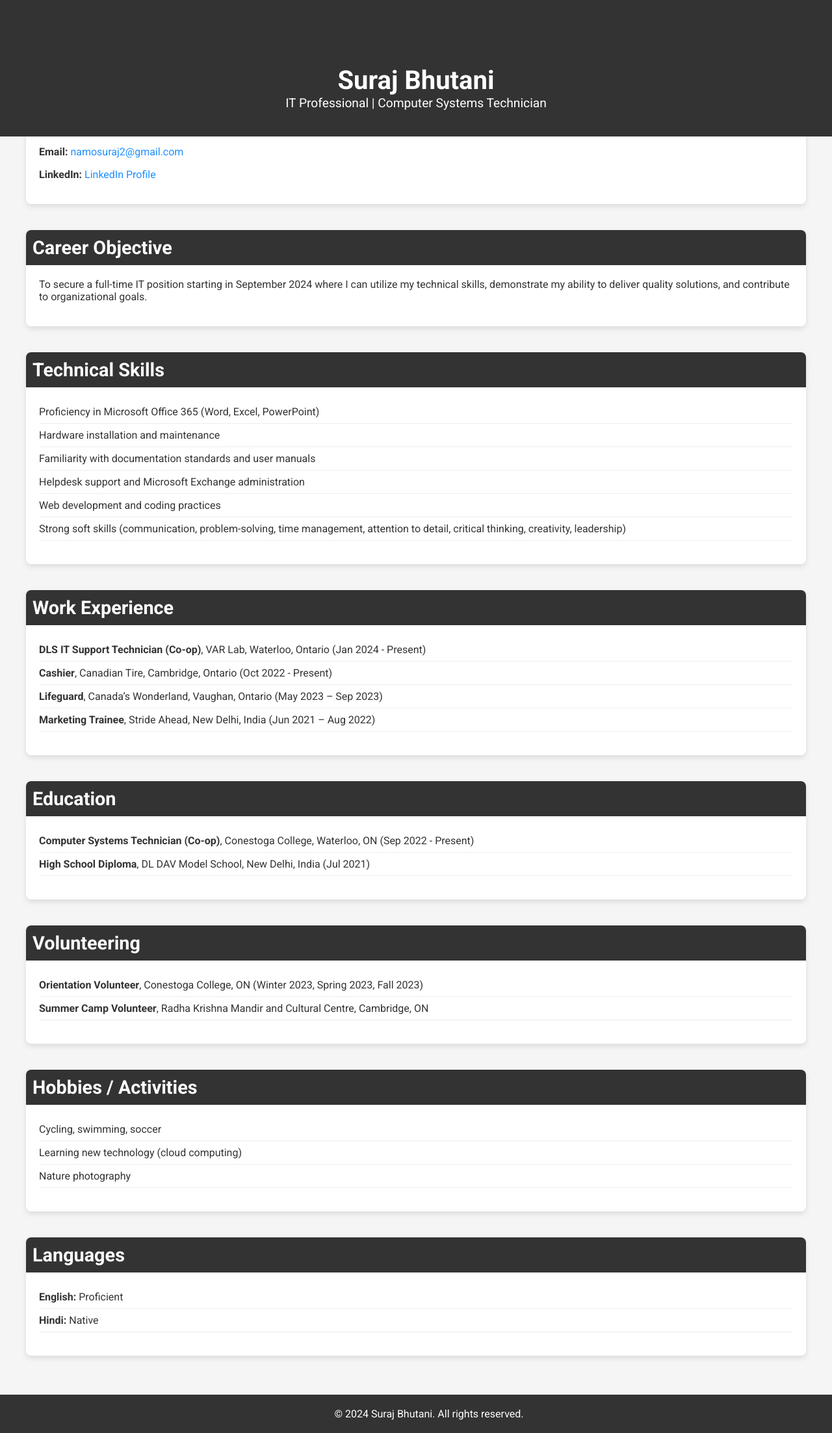
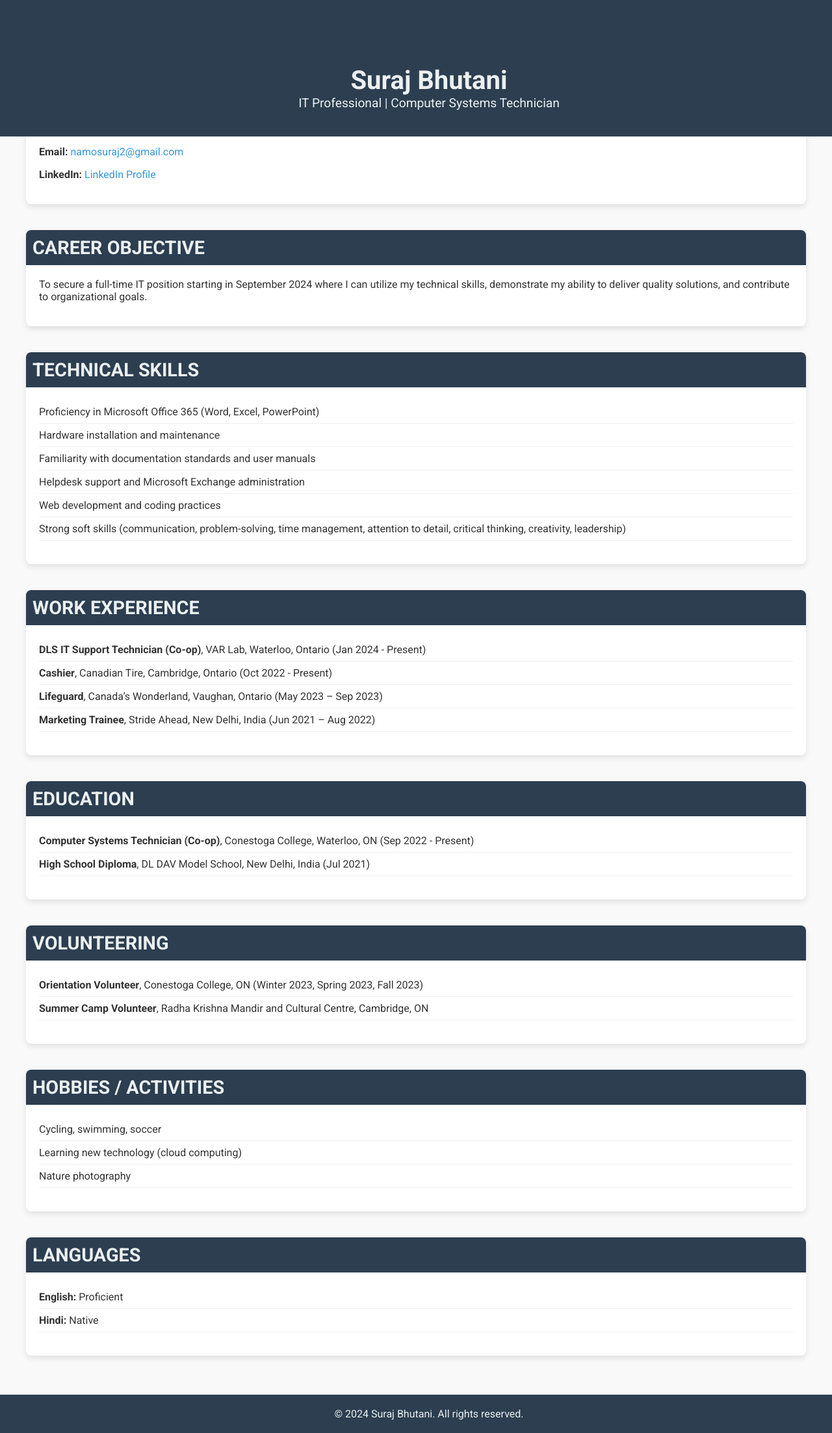
Before and after one commit to Suraj-dev996/Resume, a plain HTML site: page index.html in a window 1280 px wide. Shown: the top 2205 px of the page at 65% size. Drawn offline with Linux system fonts and the light colour scheme.

Commit message:
Update index.html

```diff
--- a/index.html
+++ b/index.html
@@ -10,13 +10,13 @@
             font-family: 'Roboto', sans-serif;
             margin: 0;
             padding: 0;
-            background-color: #f5f5f5;
+            background-color: #f9f9f9;
             color: #333;
         }
         header {
-            background-color: #333;
-            color: #fff;
-            padding: 20px 0;
+            background: #2c3e50;
+            color: #ecf0f1;
+            padding: 20px;
             text-align: center;
             position: fixed;
             width: 100%;
@@ -40,36 +40,43 @@
         section {
             margin-bottom: 40px;
             padding: 20px;
-            background: #fff;
+            background: #ffffff;
             border-radius: 8px;
             box-shadow: 0 4px 8px rgba(0, 0, 0, 0.1);
+            transition: all 0.3s ease;
+        }
+        section:hover {
+            box-shadow: 0 8px 16px rgba(0, 0, 0, 0.2);
         }
         h2 {
-            background: #333;
-            color: #fff;
+            background: #2c3e50;
+            color: #ecf0f1;
             padding: 10px;
             margin: -20px -20px 20px;
             border-radius: 8px 8px 0 0;
             font-size: 1.8em;
+            text-transform: uppercase;
         }
         a {
-            color: #1e90ff;
+            color: #3498db;
             text-decoration: none;
+            transition: color 0.3s ease;
         }
         a:hover {
+            color: #2980b9;
             text-decoration: underline;
         }
         ul {
-            list-style-type: none;
+            list-style: none;
             padding: 0;
         }
         li {
             padding: 8px 0;
-            border-bottom: 1px solid #eee;
+            border-bottom: 1px solid #ecf0f1;
         }
         .footer {
-            background: #333;
-            color: #fff;
+            background: #2c3e50;
+            color: #ecf0f1;
             text-align: center;
             padding: 20px;
             position: relative;
@@ -78,6 +85,14 @@
         }
         .footer p {
             margin: 0;
+        }
+        @media (max-width: 768px) {
+            header h1 {
+                font-size: 2em;
+            }
+            header p {
+                font-size: 1em;
+            }
         }
     </style>
 </head>
```
